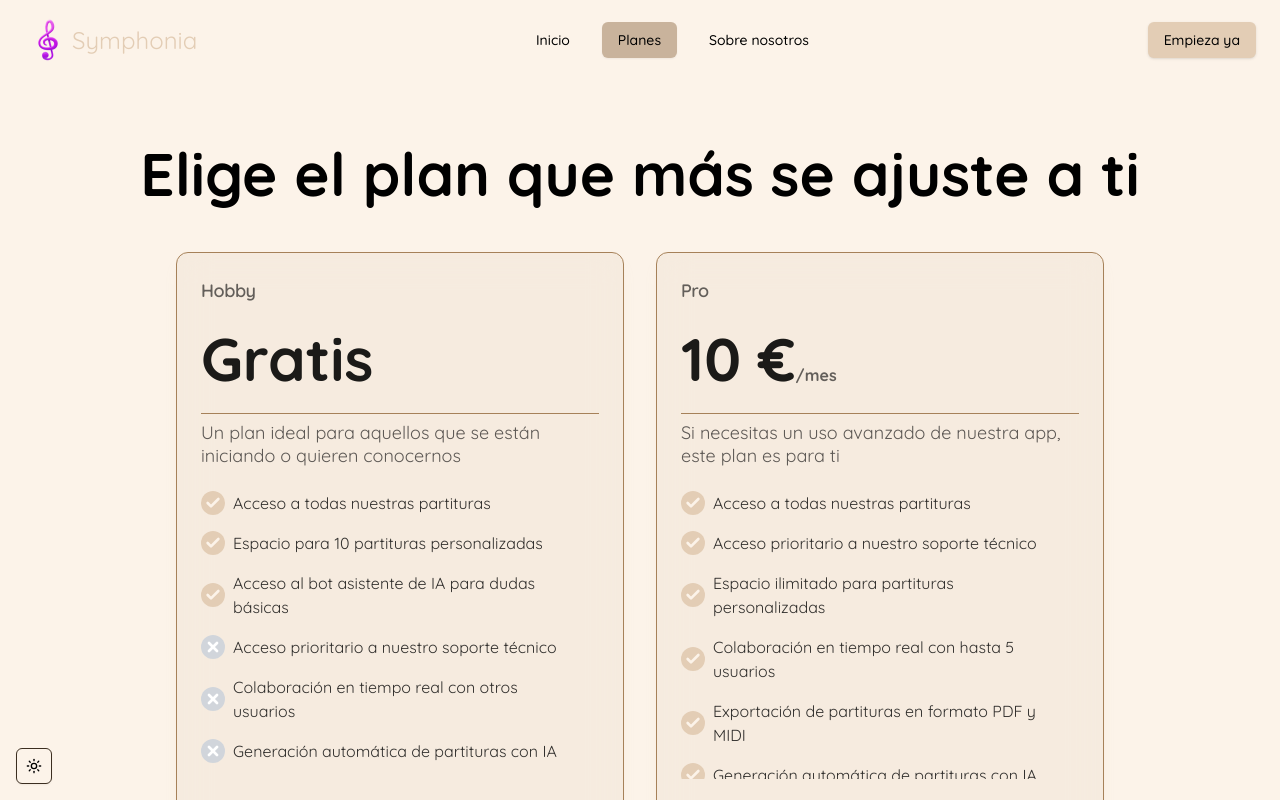
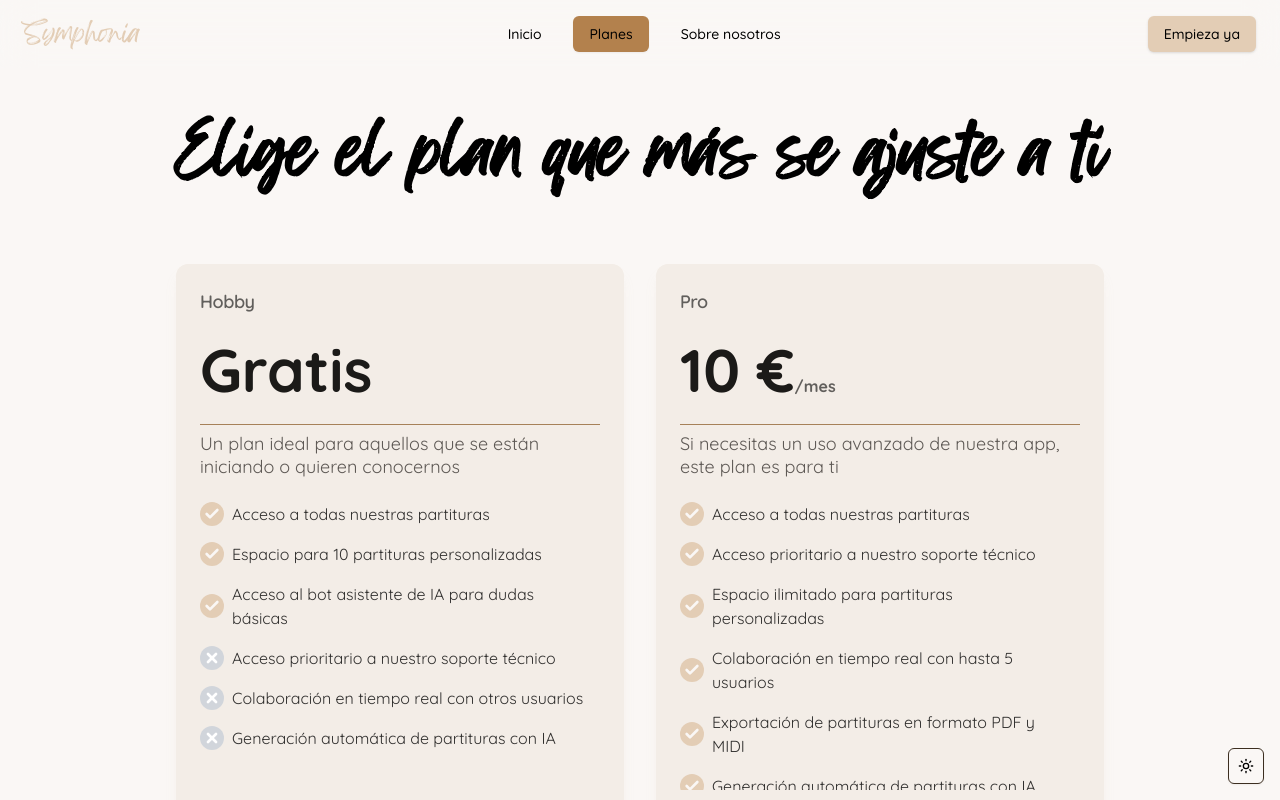
Before and after one commit to ElJoshua08/symphonia, a Next.js app: page /pricing in a window 1280 px wide. Shown: the top 800 px of the page. Built offline with nearby package versions, Linux system fonts and the light colour scheme.

Commit message:
Change pricing and login pages to match styles

```diff
--- a/src/app/(auth)/login/page.tsx
+++ b/src/app/(auth)/login/page.tsx
@@ -31,7 +31,7 @@ export default function LoginPage() {
       email: '',
       password: '',
     },
-    mode: 'onTouched',
+    mode: 'onChange',
   });
 
   const onSubmit = (data: loginType) => {
@@ -41,16 +41,16 @@ export default function LoginPage() {
   return (
     <main className="grow flex w-full flex-row justify-normal items-stretch">
       {/* Decoration and phrase */}
-      <section className="w-full bg-foreground hidden md:flex justify-center items-start flex-col px-16">
-        <h1 className="text-background text-7xl text-center text-balance mt-10 font-header">
+      <section className="w-full bg-primary hidden lg:flex justify-center items-start flex-col px-16">
+        <h1 className="text-secondary text-7xl text-center text-balance mt-10 font-header">
           En cualquier lugar, con cualquier persona
         </h1>
       </section>
       <section className="flex flex-col justify-center items-center w-full relative overflow-y-clip">
         <div className="absolute top-0 left-0 h-[calc(100%+50px)] w-52 rotate-3 bg-background -translate-x-10 hidden lg:block" />
-        <Card>
+        <Card className='z-50'>
           <CardHeader>
-            <CardTitle className="text-xl font-header">Inicia Sesión</CardTitle>
+            <CardTitle className="text-xl">Inicia Sesión</CardTitle>
           </CardHeader>
           <CardContent>
             <Form {...form}>
@@ -93,12 +93,12 @@ export default function LoginPage() {
               </form>
             </Form>
           </CardContent>
-          <CardFooter className="flex flex-row gap-x-8 items-end justify-between">
+          <CardFooter className="flex flex-row gap-x-8 items-end justify-between mt-4">
             <Link href="/forgot-password">
               <Label variant="link">¿Olvidaste tu contraseña?</Label>
             </Link>
 
-            <Button onClick={() => form.handleSubmit(onSubmit)}>
+            <Button onClick={() => form.handleSubmit(onSubmit)()}>
               Iniciar Sesión
             </Button>
           </CardFooter>
--- a/src/app/(root)/_components/navbar.tsx
+++ b/src/app/(root)/_components/navbar.tsx
@@ -1,7 +1,6 @@
 'use client';
 
 import { Button, buttonVariants } from '@/components/ui/button';
-import Image from 'next/image';
 import { usePathname, useRouter } from 'next/navigation';
 
 export const Navbar = () => {
@@ -15,16 +14,9 @@ export const Navbar = () => {
   ];
 
   return (
-    <nav className="sticky z-50 top-0 flex flex-row justify-between items-center w-full px-6 py-4">
+    <nav className="z-50 md:sticky top-0 flex flex-row justify-between items-center w-full px-6 py-4 bg-background/50 backdrop-blur-lg overflow-hidden shrink-0">
       {/* Logo */}
       <header className="flex flex-row items-center justify-center font-header">
-        <Image
-          width={96}
-          height={96}
-          src="/logo.png"
-          alt="Logo de Symphonia"
-          className="size-12 object-contain"
-        />
         <h1 className="text-2xl text-primary font-pacifico">Symphonia</h1>
       </header>
 
--- a/src/app/(root)/layout.tsx
+++ b/src/app/(root)/layout.tsx
@@ -14,7 +14,7 @@ export default function RootLayout({
       {/* Content */}
       {children}
 
-      <ThemeToggle className="fixed bottom-4 left-4" />
+      <ThemeToggle className="fixed bottom-4 right-4" />
     </main>
   );
 }
--- a/src/app/(root)/pricing/page.tsx
+++ b/src/app/(root)/pricing/page.tsx
@@ -3,10 +3,12 @@ import { PlanCard } from '../_components/plan-card';
 
 export default function PlanesPage() {
   return (
-    <main className="grow flex flex-col items-center justify-start py-16 px-8 gap-y-12">
-      <h1 className="text-6xl font-bold">
-        Elige el plan que más se ajuste a ti
-      </h1>
+    <main className="grow flex flex-col items-center justify-start py-14 px-8 gap-y-20">
+      <div className='relative'>
+        <h1 className="text-2xl md:text-6xl font-bold text-center text-balance font-header text-foreground">
+          Elige el plan que más se ajuste a ti
+        </h1>
+      </div>
 
       <div className="flex flex-row gap-x-8 flex-wrap gap-y-8 items-start justify-center">
         {plans.map((plan) => (
--- a/src/app/globals.css
+++ b/src/app/globals.css
@@ -8,15 +8,16 @@ body {
 
 @layer base {
   :root {
-    --background: 31 73% 95%;
+    --background: 31 30% 97%;
     --foreground: 31 5% 0%;
-    --card: 31 50% 90%;
+    --card: 31 35% 93%;
     --card-foreground: 31 5% 10%;
+    --card-shadow:  31 15% 75%;
     --popover: 31 73% 95%;
     --popover-foreground: 31 95% 0%;
     --primary: 31 45.1% 80%;
     --primary-foreground: 0 0% 0%;
-    --secondary: 31 30% 70%;
+    --secondary: 31 40% 50%;
     --secondary-foreground: 0 0% 0%;
     --muted: -7 30% 85%;
     --muted-foreground: 31 5% 35%;
@@ -27,13 +28,14 @@ body {
     --border: 31 30% 50%;
     --input: 31 30% 18%;
     --ring: 31 45.1% 80%;
-    --radius: 0.50rem;
+    --radius: 0.5rem;
   }
   .dark {
     --background: 31 50% 5%;
     --foreground: 31 5% 90%;
     --card: 31 50% 0%;
     --card-foreground: 31 5% 90%;
+    --card-shadow: 31 15% 10%;
     --popover: 31 50% 5%;
     --popover-foreground: 31 5% 90%;
     --primary: 31 45.1% 80%;
@@ -60,3 +62,9 @@ body {
     @apply bg-background text-foreground;
   }
 }
+
+@layer utilities {
+  .shadow-card {
+    box-shadow: 12px 12px 15px hsl(var(--card-shadow));
+  }
+}
--- a/src/app/layout.tsx
+++ b/src/app/layout.tsx
@@ -40,7 +40,7 @@ export default function BaseLayout({
       suppressHydrationWarning
     >
       <body
-        className={`${fontHeader.className} ${fontBody.className} antialiased`}
+        className={`${fontHeader.variable} ${fontBody.className}`}
       >
         <ThemeProvider
           attribute="class"
--- a/src/components/ui/card.tsx
+++ b/src/components/ui/card.tsx
@@ -1,6 +1,6 @@
-import * as React from "react"
+import * as React from 'react';
 
-import { cn } from "@/lib/utils"
+import { cn } from '@/lib/utils';
 
 const Card = React.forwardRef<
   HTMLDivElement,
@@ -9,13 +9,13 @@ const Card = React.forwardRef<
   <div
     ref={ref}
     className={cn(
-      "rounded-xl border bg-card/60 backdrop-blur-lg text-card-foreground shadow",
+      'rounded-xl bg-card text-card-foreground shadow-card',
       className
     )}
     {...props}
   />
-))
-Card.displayName = "Card"
+));
+Card.displayName = 'Card';
 
 const CardHeader = React.forwardRef<
   HTMLDivElement,
@@ -23,11 +23,11 @@ const CardHeader = React.forwardRef<
 >(({ className, ...props }, ref) => (
   <div
     ref={ref}
-    className={cn("flex flex-col space-y-1.5 p-6", className)}
+    className={cn('flex flex-col space-y-1.5 p-6', className)}
     {...props}
   />
-))
-CardHeader.displayName = "CardHeader"
+));
+CardHeader.displayName = 'CardHeader';
 
 const CardTitle = React.forwardRef<
   HTMLDivElement,
@@ -35,11 +35,11 @@ const CardTitle = React.forwardRef<
 >(({ className, ...props }, ref) => (
   <div
     ref={ref}
-    className={cn("font-semibold leading-none tracking-tight", className)}
+    className={cn('font-semibold leading-none tracking-tight', className)}
     {...props}
   />
-))
-CardTitle.displayName = "CardTitle"
+));
+CardTitle.displayName = 'CardTitle';
 
 const CardDescription = React.forwardRef<
   HTMLDivElement,
@@ -47,19 +47,23 @@ const CardDescription = React.forwardRef<
 >(({ className, ...props }, ref) => (
   <div
     ref={ref}
-    className={cn("text-sm text-muted-foreground", className)}
+    className={cn('text-sm text-muted-foreground', className)}
     {...props}
   />
-))
-CardDescription.displayName = "CardDescription"
+));
+CardDescription.displayName = 'CardDescription';
 
 const CardContent = React.forwardRef<
   HTMLDivElement,
   React.HTMLAttributes<HTMLDivElement>
 >(({ className, ...props }, ref) => (
-  <div ref={ref} className={cn("p-6 pt-0", className)} {...props} />
-))
-CardContent.displayName = "CardContent"
+  <div
+    ref={ref}
+    className={cn('p-6 pt-0', className)}
+    {...props}
+  />
+));
+CardContent.displayName = 'CardContent';
 
 const CardFooter = React.forwardRef<
   HTMLDivElement,
@@ -67,10 +71,17 @@ const CardFooter = React.forwardRef<
 >(({ className, ...props }, ref) => (
   <div
     ref={ref}
-    className={cn("flex items-center p-6 pt-0", className)}
+    className={cn('flex items-center p-6 pt-0', className)}
     {...props}
   />
-))
-CardFooter.displayName = "CardFooter"
+));
+CardFooter.displayName = 'CardFooter';
 
-export { Card, CardHeader, CardFooter, CardTitle, CardDescription, CardContent }
+export {
+  Card,
+  CardContent,
+  CardDescription,
+  CardFooter,
+  CardHeader,
+  CardTitle,
+};
```
